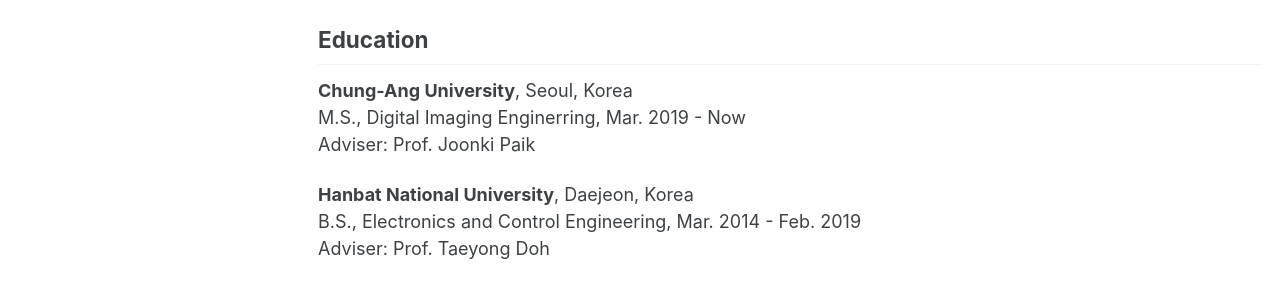
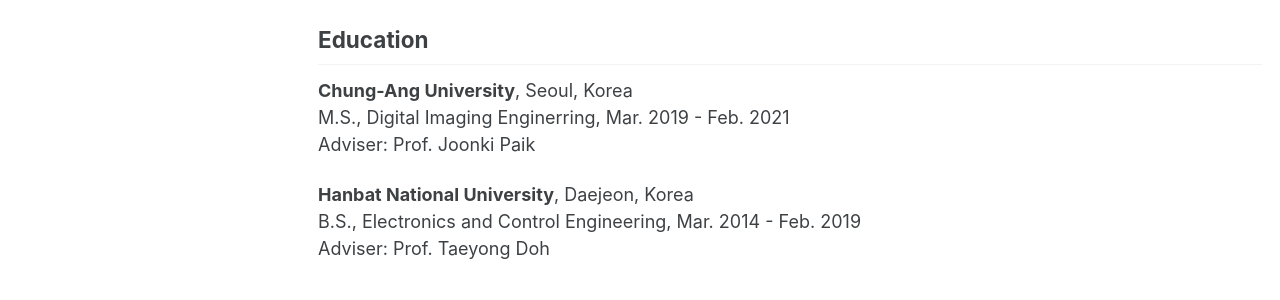
Before and after one commit to sohee-zoe/sohee-zoe.github.io, a Jekyll site: the page built from index.md, in a window 1280 px wide and 1315 px high. Shown: the part 486-786 px from the top of the window. Built offline with Jekyll 4.4.1, drawn with Linux system fonts in a browser that asks for light colours; cached includes are drawn as plain includes.

Commit message:
Update index.md

```diff
--- a/index.md
+++ b/index.md
@@ -32,7 +32,7 @@
 
 ## Education
 **Chung-Ang University**, Seoul, Korea
-M.S., Digital Imaging Enginerring, Mar. 2019 - Now
+M.S., Digital Imaging Enginerring, Mar. 2019 - Feb. 2021
 Adviser: Prof. Joonki Paik
 
 **Hanbat National University**, Daejeon, Korea
```
